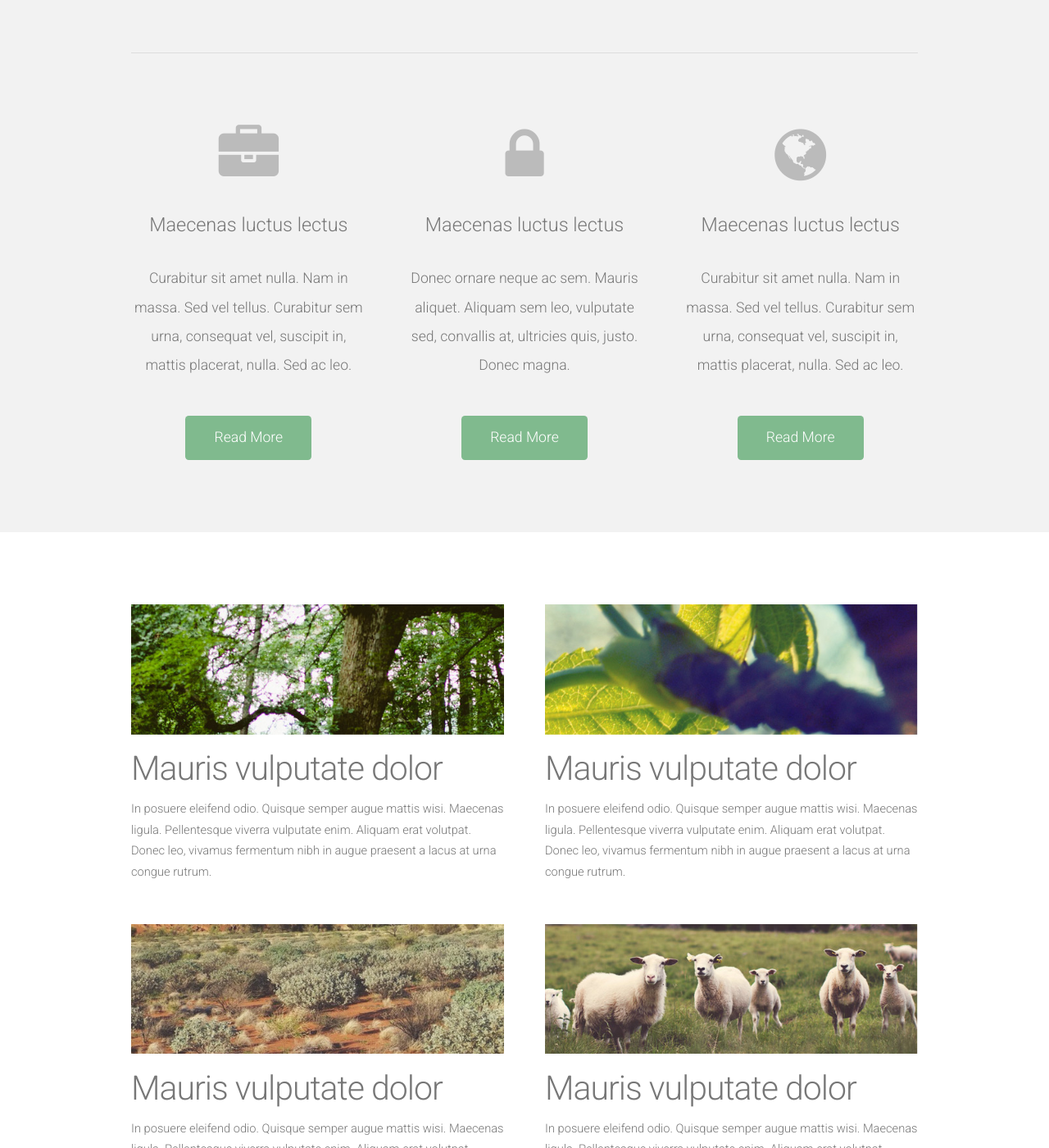
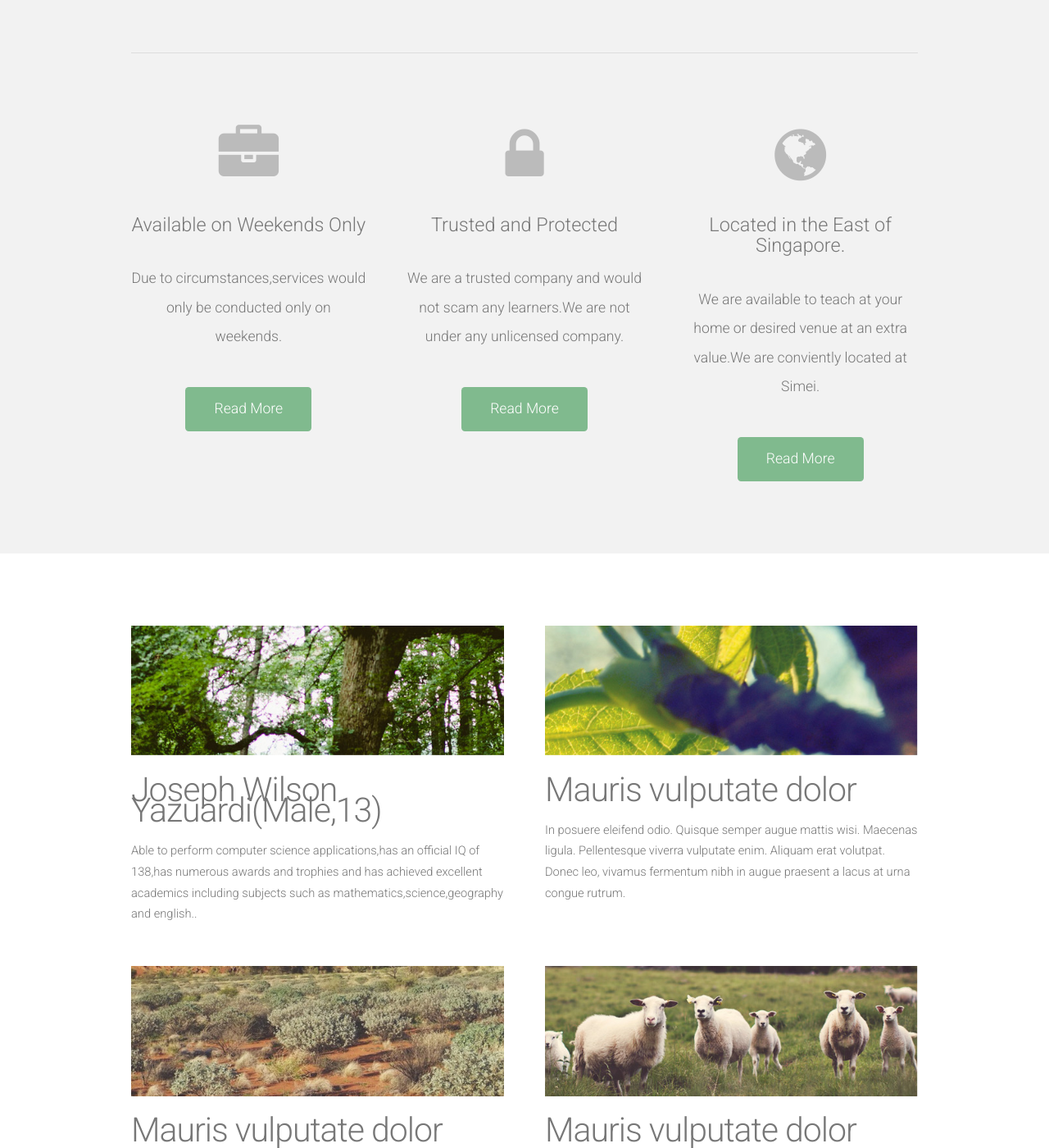
Before and after one commit to jwyazuardi/Linear-Jekyll-Theme-master, a Jekyll site: the page built from index.html, in a window 1280 px wide and 1400 px high, scrolled down 665 px. Shown: the whole window at 82% size. Built offline with Jekyll 4.4.1, drawn with Linux system fonts in a browser that asks for light colours; nearby versions of some CDN libraries; the list of posts is cut into pages by our own code; some of the changed text lies outside the part shown.

Commit message:
Update index.html

```diff
--- a/index.html
+++ b/index.html
@@ -6,27 +6,27 @@ layout: default
 <div id="featured">
 	<div class="container">
 		<header>
-			<h2>Welcome to Linear</h2>
+			<h2>Welcome to Thambi Secondary Tutoring Services</h2>
 		</header>
 		<p>This is <strong>Linear</strong>, a responsive HTML5 site template freebie by <a href="http://templated.co">TEMPLATED</a>. Released for free under the <a href="http://templated.co/license">Creative Commons Attribution</a> license, so use it for whatever (personal or commercial) &ndash; just give us credit! Check out more of our stuff at <a href="http://templated.co">our site</a> or follow us on <a href="http://twitter.com/templatedco">Twitter</a>.</p>
 		<hr />
 		<div class="row">
 			<section class="4u">
 				<span class="pennant"><span class="fa fa-briefcase"></span></span>
-				<h3>Maecenas luctus lectus</h3>
-				<p>Curabitur sit amet nulla. Nam in massa. Sed vel tellus. Curabitur sem urna, consequat vel, suscipit in, mattis placerat, nulla. Sed ac leo.</p>
+				<h3>Available on Weekends Only</h3>
+				<p>Due to circumstances,services would only be conducted only on weekends.</p>
 				<a href="#" class="button button-style1">Read More</a>
 			</section>
 			<section class="4u">
 				<span class="pennant"><span class="fa fa-lock"></span></span>
-				<h3>Maecenas luctus lectus</h3>
-				<p>Donec ornare neque ac sem. Mauris aliquet. Aliquam sem leo, vulputate sed, convallis at, ultricies quis, justo. Donec magna.</p>
+				<h3>Trusted and Protected</h3>
+				<p>We are a trusted company and would not scam any learners.We are not under any unlicensed company.</p>
 				<a href="#" class="button button-style1">Read More</a>
 			</section>
 			<section class="4u">
 				<span class="pennant"><span class="fa fa-globe"></span></span>
-				<h3>Maecenas luctus lectus</h3>
-				<p>Curabitur sit amet nulla. Nam in massa. Sed vel tellus. Curabitur sem urna, consequat vel, suscipit in, mattis placerat, nulla. Sed ac leo.</p>
+				<h3>Located in the East of Singapore.</h3>
+				<p>We are available to teach at your home or desired venue at an extra value.We are conviently located at Simei.</p>
 				<a href="#" class="button button-style1">Read More</a>
 			</section>
 
@@ -42,9 +42,9 @@ layout: default
 				<section class="6u">
 					<a href="#" class="image full"><img src="/assets/images/pic01.jpg" alt=""></a>
 					<header>
-						<h2>Mauris vulputate dolor</h2>
+						<h2>Joseph Wilson Yazuardi(Male,13)</h2>
 					</header>
-					<p>In posuere eleifend odio. Quisque semper augue mattis wisi. Maecenas ligula. Pellentesque viverra vulputate enim. Aliquam erat volutpat. Donec leo, vivamus fermentum nibh in augue praesent a lacus at urna congue rutrum.</p>
+					<p>Able to perform computer science applications,has an official IQ of 138,has numerous awards and trophies and has achieved excellent academics including subjects such as mathematics,science,geography and english..</p>
 				</section>
 				<section class="6u">
 					<a href="#" class="image full"><img src="/assets/images/pic02.jpg" alt=""></a>
```
